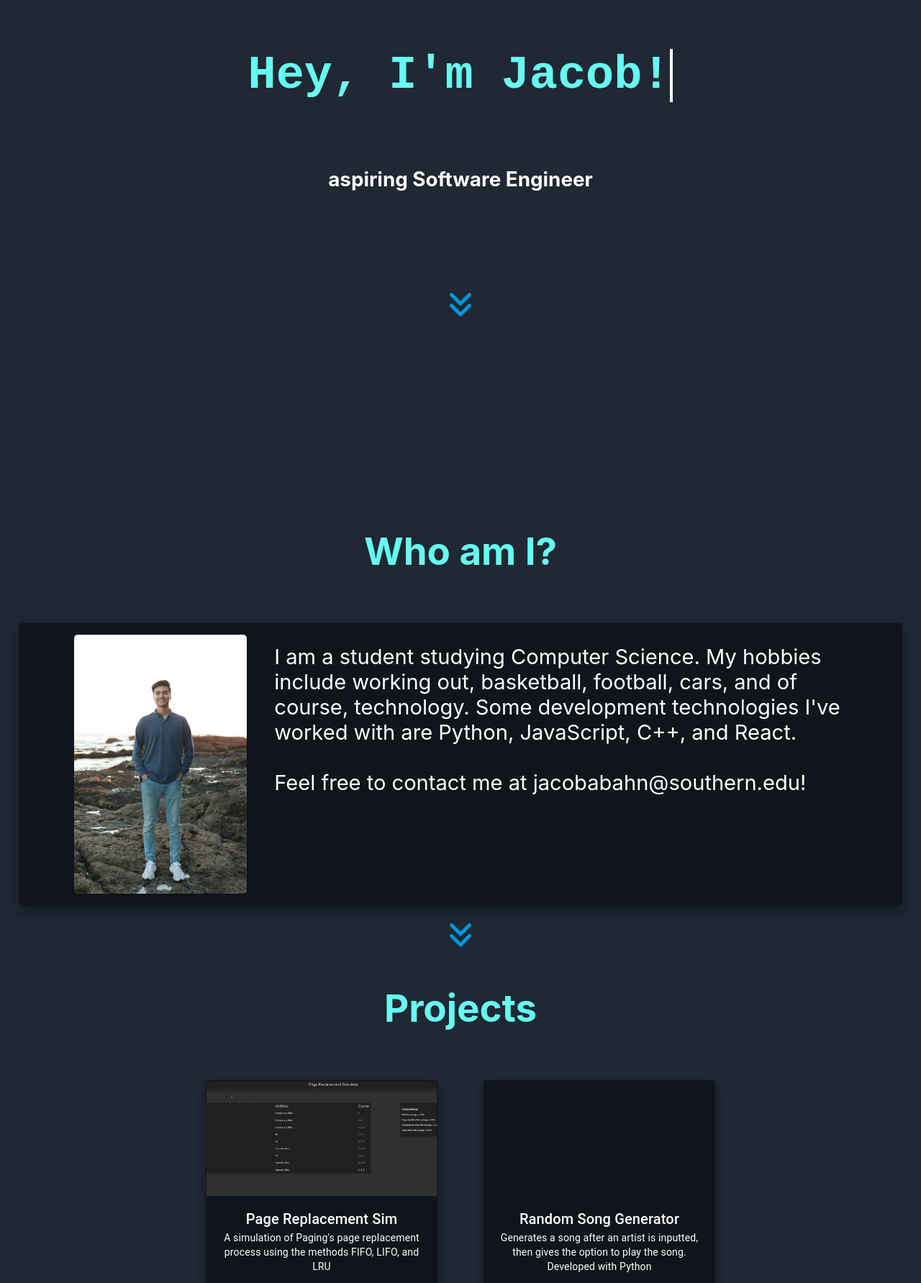
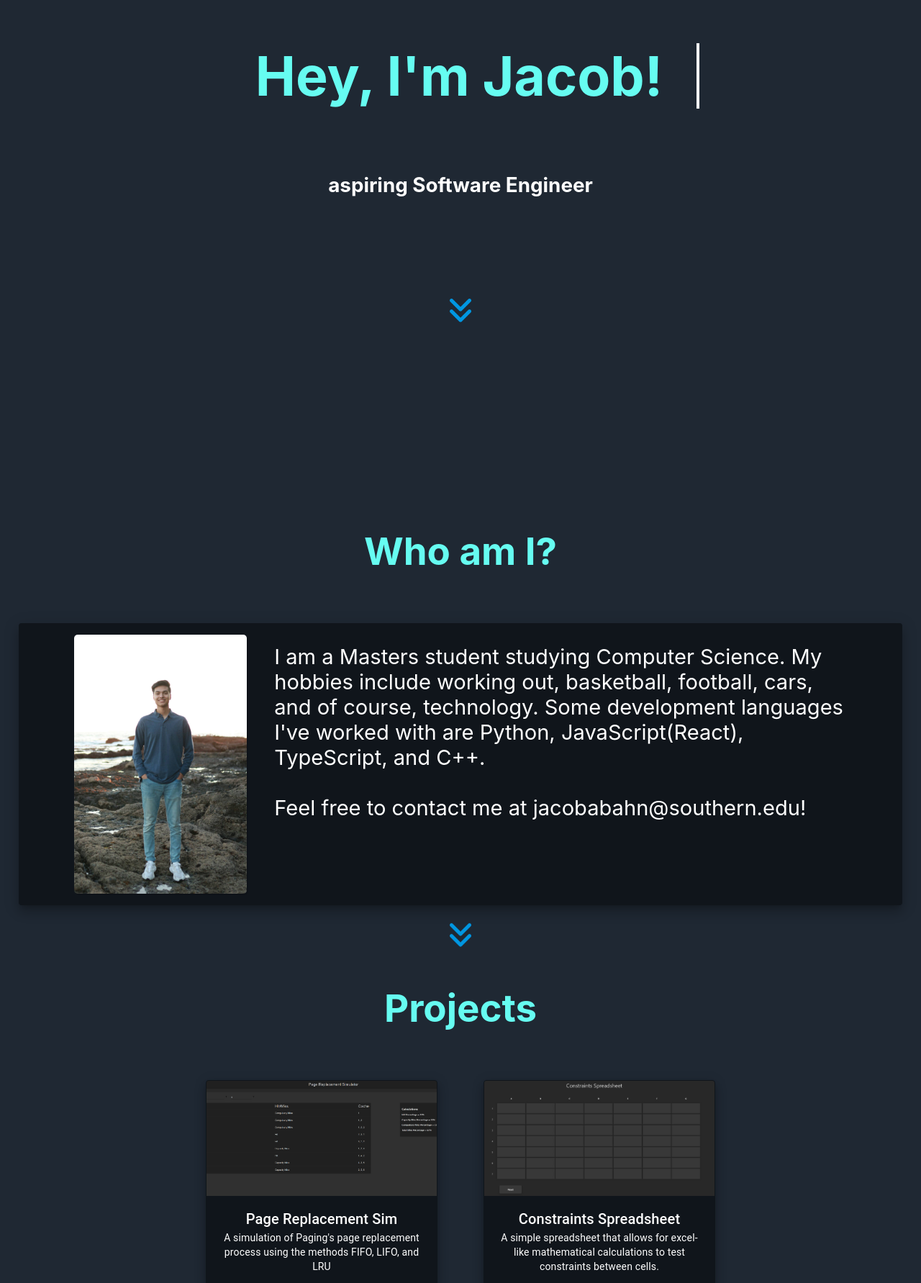
Before and after one commit to jacobabahn/jacobs-site, a React (Create React App) app: page / in a window 1280 px wide. Shown: the part 133-1916 px from the top of the page at 72% size. Built offline with nearby package versions, Linux system fonts and the light colour scheme.

Commit message:
Added Constraint project and some animations

```diff
--- a/src/components/AboutMe.js
+++ b/src/components/AboutMe.js
@@ -19,9 +19,9 @@ const AboutMe = (props) => {
                 <Card className="content" elevation={11}>
                     <img className="me" src={me} />
                     <p className="ptext">
-                        I am a student studying Computer Science.
+                        I am a Masters student studying Computer Science.
                         My hobbies include working out, basketball, football, cars, and of course, technology.
-                        Some development technologies I've worked with are Python, JavaScript, C++, and React. <br/> <br/>
+                        Some development languages I've worked with are Python, JavaScript(React), TypeScript, and C++. <br/> <br/>
                         Feel free to contact me at jacobabahn@southern.edu!
                     </p>
                 </Card>
--- a/src/components/Home.css
+++ b/src/components/Home.css
@@ -14,10 +14,10 @@
     white-space: nowrap;
     border-right: 4px solid white;
     color: #66FCF1;
-    font-family: monospace;
-    font-size: calc(30px + 2.75vw);;
-    width: 15ch;
-    animation: type 1.5s steps(15), blink .5s step-end infinite alternate;
+    font-family: -apple-system, BlinkMacSystemFont, 'Segoe UI', Roboto, Oxygen, Ubuntu, Cantarell, 'Open Sans', 'Helvetica Neue', sans-serif;
+    font-size: calc(40px + 2.75vw);;
+    width: 13ch;
+    animation: type 1.1s steps(13), blink .5s step-end infinite alternate;
     margin-top: -10%;
     margin-bottom: 7%;
     text-align: center;
@@ -27,7 +27,7 @@
     color: #1f2833;
     text-align: center;
     font-size: calc(15px + 1vw);
-    animation: show 1.5s;
+    animation: show 1s;
     animation-delay: 2s;
     animation-fill-mode: forwards;
 }
@@ -38,12 +38,19 @@
     top: 200%;
     margin-left: auto;
     margin-right: auto;
-    /* margin-top: 40%; */
     animation: show 2s forwards;
-    animation-delay: 3s;
-    /* visibility: hidden; */
+    animation-delay: 2.5s;
+    transition: all .25s ease-in-out;
     opacity: 0;
 }
+.down:hover {
+    transform: scale(1.2);
+}
+
+.down:active {
+    transform: translate3d(0, 20%, 0);
+}
+
 @keyframes type {
     0% {
         width: 0ch;
--- a/src/components/Projects.css
+++ b/src/components/Projects.css
@@ -25,6 +25,7 @@
     background-color: #10151b !important;
     margin: 2rem;
     margin-top: 0;
+    transition: all 0.25s ease-in-out !important;
 }
 .cardContent {
     background-color: #10151b;
@@ -34,3 +35,7 @@
     height: 160px;
     width: auto;
 }
+
+.card:hover {
+    transform: scale(1.05);
+}
--- a/src/components/Projects.js
+++ b/src/components/Projects.js
@@ -3,7 +3,7 @@ import React from 'react'
 import "./Projects.css"
 import CardProj from './CardProj';
 import prsim from '../LRUExample.png'
-import me from '../me.jpg'
+import constraint from '../Constraint.png'
 
 
 const Projects = () => {
@@ -21,9 +21,10 @@ const Projects = () => {
                     />
                     <CardProj
                         className="card"
-                        title="Random Song Generator"
-                        description="Generates a song after an artist is inputted, then gives the option to play the song. Developed with Python"
-                        // img={me}
+                        title="Constraints Spreadsheet"
+                        description="A simple spreadsheet that allows for excel-like mathematical calculations to test constraints between cells."
+                        img={constraint}
+                        href={"https://constraint.jacobbahn.com"}
                     />
                 </div>
             </div>
--- a/src/index.css
+++ b/src/index.css
@@ -2,13 +2,13 @@ body {
   margin: 0;
   font-family: -apple-system, BlinkMacSystemFont, 'Segoe UI', 'Roboto', 'Oxygen',
     'Ubuntu', 'Cantarell', 'Fira Sans', 'Droid Sans', 'Helvetica Neue',
-    sans-serif;
+    sans-serif !important;
   -webkit-font-smoothing: antialiased;
   -moz-osx-font-smoothing: grayscale;
   background-color: #1f2833;
 }
 
-code {
+/* code {
   font-family: source-code-pro, Menlo, Monaco, Consolas, 'Courier New',
     monospace;
-}
+} */
```
Also changed, not shown: src/Constraint.png (added).
